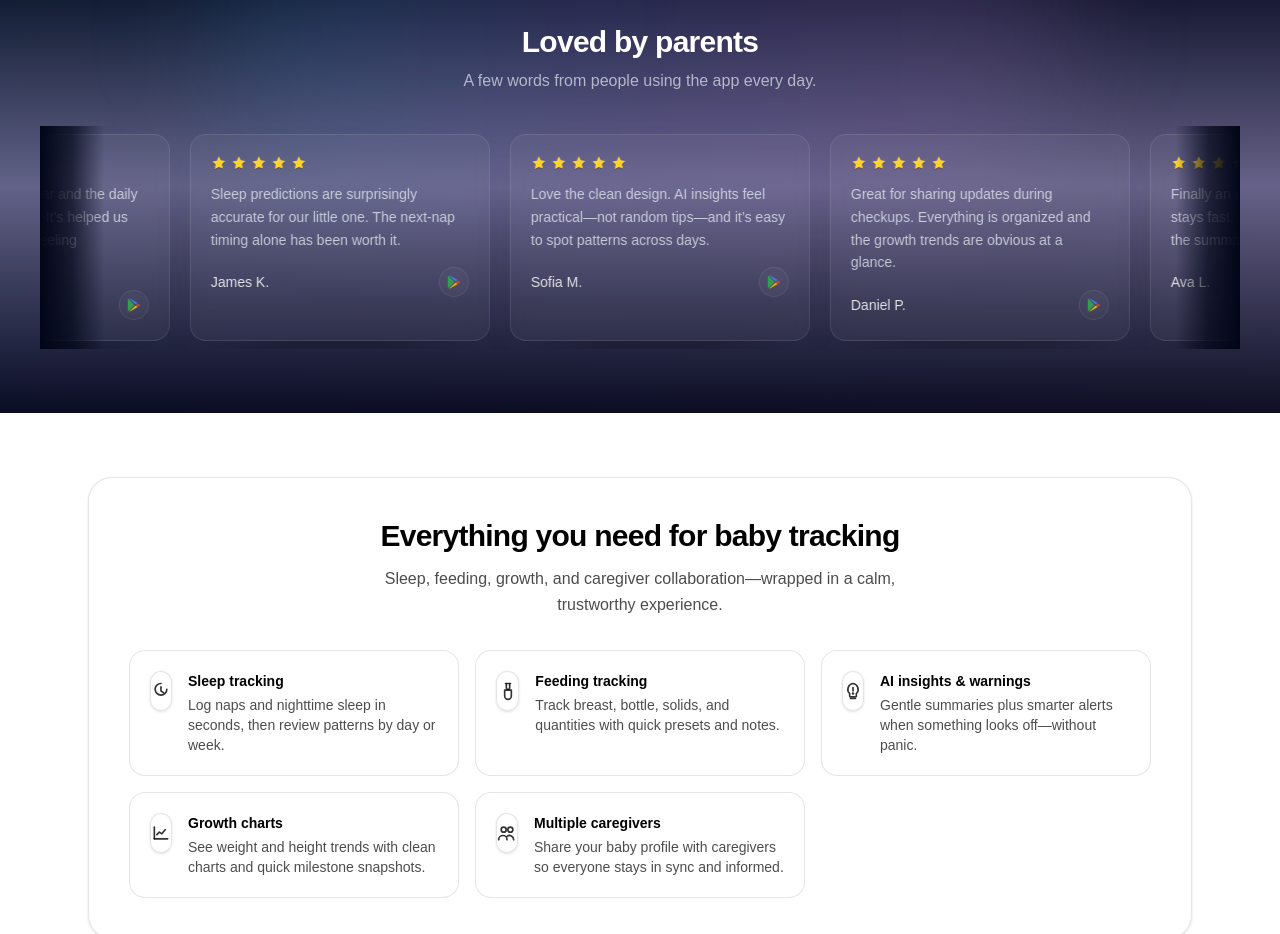
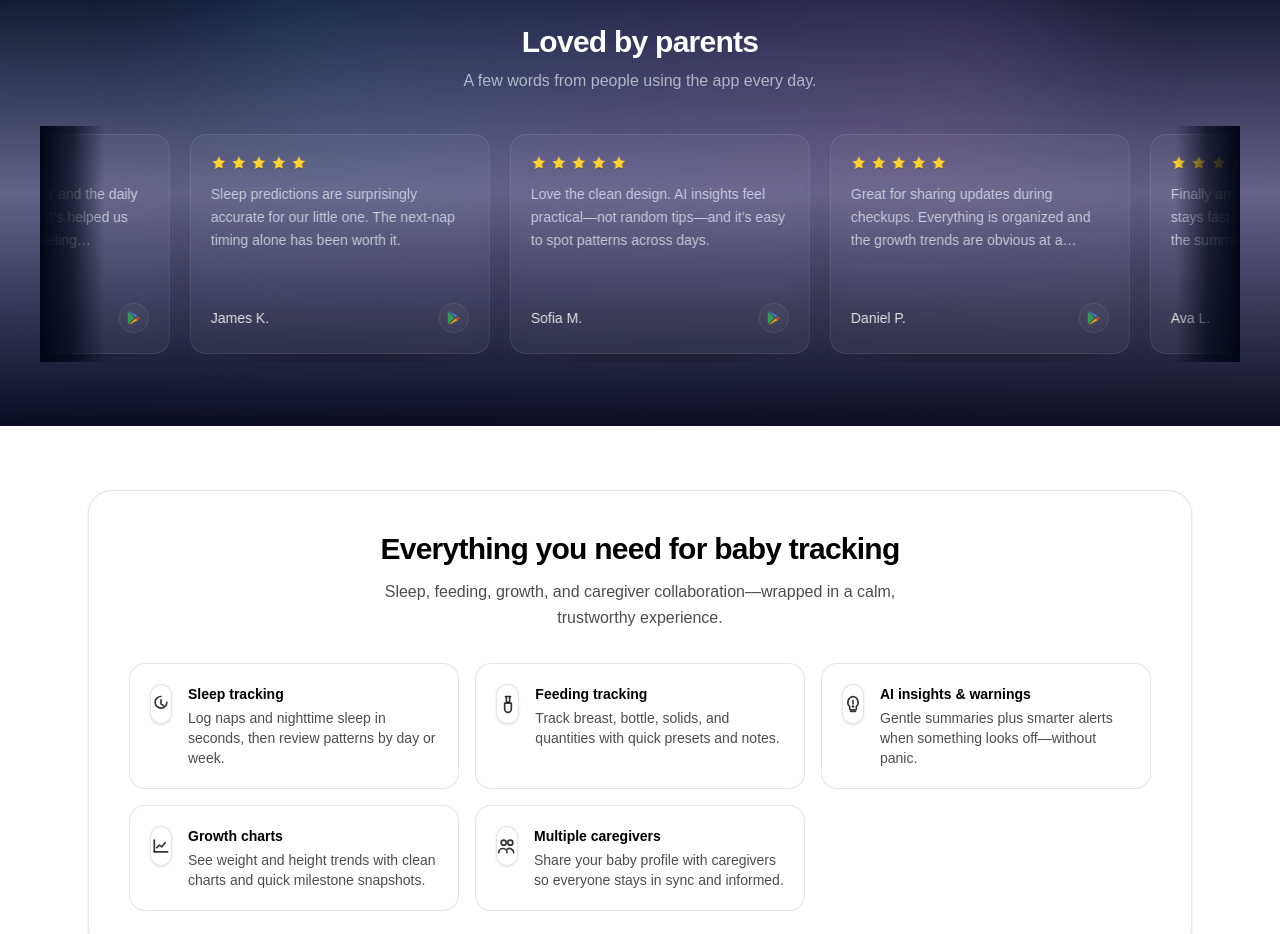
Before and after one commit to domasdomas57-web/baby-growth-landing, a Next.js app: page / in a window 1280 px wide. Shown: the part 1640-2574 px from the top of the page. Built offline with nearby package versions, Linux system fonts and the light colour scheme.

Commit message:
Align Google Play icon in review cards

```diff
--- a/components/ReviewsMarquee.tsx
+++ b/components/ReviewsMarquee.tsx
@@ -66,12 +66,12 @@ function Stars({ count = 5 }: { count?: number }) {
 
 function ReviewCard({ review }: { review: Review }) {
   return (
-    <article className="h-full w-[260px] shrink-0 rounded-2xl border border-white/10 bg-white/[0.04] p-5 shadow-[0_22px_70px_-52px_rgba(0,0,0,0.95)] backdrop-blur sm:w-[300px]">
+    <article className="flex min-h-[210px] w-[260px] shrink-0 flex-col rounded-2xl border border-white/10 bg-white/[0.04] p-5 shadow-[0_22px_70px_-52px_rgba(0,0,0,0.95)] backdrop-blur sm:min-h-[220px] sm:w-[300px]">
       <Stars count={review.rating} />
-      <p className="mt-3 text-sm leading-relaxed text-slate-200/80">
+      <p className="mt-3 text-sm leading-relaxed text-slate-200/80 [display:-webkit-box] [-webkit-line-clamp:3] [-webkit-box-orient:vertical] overflow-hidden">
         {review.text}
       </p>
-      <div className="mt-4 flex items-center justify-between gap-4">
+      <div className="mt-auto flex items-center justify-between gap-4 pt-4">
         <p className="text-sm font-medium text-white/85">{review.name}</p>
         <a
           href={GOOGLE_PLAY_URL}
```
